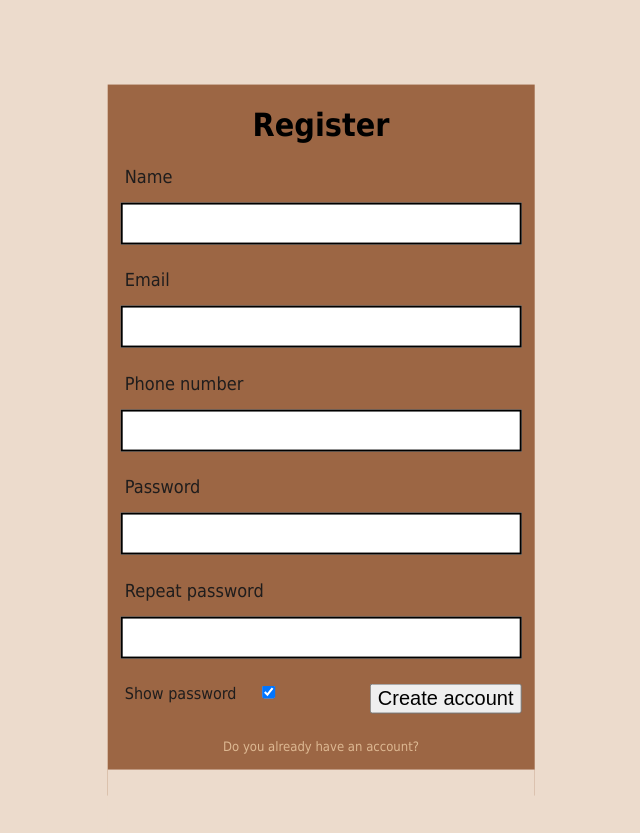
After one commit to toni-yordanov/PHP-Website, a PHP site: page /html/register.html in a window 1280 px wide. The commit adds this page. Shown: the whole page, without its empty margins (319-959 px from the left). Run offline with PHP 8.4, Linux system fonts and the light colour scheme; some libraries are stand-ins or nearby versions.

Commit message:
Added register page

```diff
--- /dev/null
+++ b/css/catalogPage.css
@@ -0,0 +1,5 @@
+@import "style.css";
+
+.flex-item{
+    padding-left: 10%;
+}
--- a/css/log-in.css
+++ b/css/log-in.css
@@ -5,7 +5,7 @@
     margin: auto;
     height: 400px;
 }
-#log-in h2{
+#log-in h2, #register h2{
     color:black;
     text-align: center;
 }
@@ -25,7 +25,7 @@ form label{
     padding:  0 1%;
     font-size: 18px;
 }
-#log-in button {
+#log-in button, #register button{
     float: right;
     height: 30px;
     font-size: 20px;
@@ -40,7 +40,7 @@ form label{
     width: 30px;
     padding-left: 3px;
 }
-.log_in-help{
+.log_in-help, .register-help{
     padding: 4% 2% 0 2%;
     font-size: 13px;
 }
@@ -50,3 +50,18 @@ form label{
 #noAccount{
     float: right;
 }
+
+/* Register */
+#register form{
+    margin: auto;
+    height: 630px;
+    border:5px;
+}
+.clearfix{
+    padding-bottom: 15%;
+    background-color: rgb(236, 219, 204);
+    border: 0;
+}
+#alreadyAccount{
+    text-align: center;
+}
--- a/html/log-in.html
+++ b/html/log-in.html
@@ -29,7 +29,7 @@
     </label>
     <div class="log_in-help">
         <p id="forgotPassword"><a href="#">Forgot your password?</a></p>
-        <p id="noAccount"><a href="#">I don't have an account</a></p>
+        <p id="noAccount"><a href="../html/register.html">I don't have an account</a></p>
     </div>
 
 </form>
--- /dev/null
+++ b/html/register.html
@@ -0,0 +1,51 @@
+<!DOCTYPE html>
+<html lang="EN">
+
+<head>
+    <meta charset="utf-8">
+    <meta name="viewport" content="width=device-width, initial-scale=1.0">
+    <title>Meubilair</title>
+    <link rel="stylesheet" href="../css/log-in.css">
+    <script src="https://kit.fontawesome.com/6cf6e5ecb9.js" crossorigin="anonymous"></script>
+</head>
+<body>
+
+<div class="container-center col-pc-4 col-xs-10 bgr-brown" id="register">
+<h2>Register</h2>
+<form id="register" method="POST" action="#">
+
+    <label for="name">Name</label>
+    <p><input type="text" name="register" value="" autocorrect="off">
+    </p>
+
+    <label for="email">Email</label>
+    <p><input type="text" name="register" value="" autocapitalize="off" autocorrect="off">
+    </p>
+
+    <label for="phoneNr">Phone number</label>
+    <p><input type="tel" name="register" value="">
+    </p>
+
+    <label for="password">Password</label>
+    <p><input type="password" name="register" value=""></p>
+
+    <label for="passwordMatch">Repeat password</label>
+    <p><input type="password" name="register" value=""></p>
+
+    <button id="btn-register" type="submit">Create account</button>
+    <label id="showPassword">
+        Show password
+        <input type="checkbox" checked="checked" name="showPassword">
+    </label>
+
+    <div class="register-help">
+        <p id="alreadyAccount"><a href="../html/log-in.html">Do you already have an account?</a></p>
+    </div>
+
+    <div class="clearfix"></div>
+
+</form>
+</div>
+
+</body>
+</html>
```
Also changed, not shown: html/catalogPage.html (+45 -0 lines).
